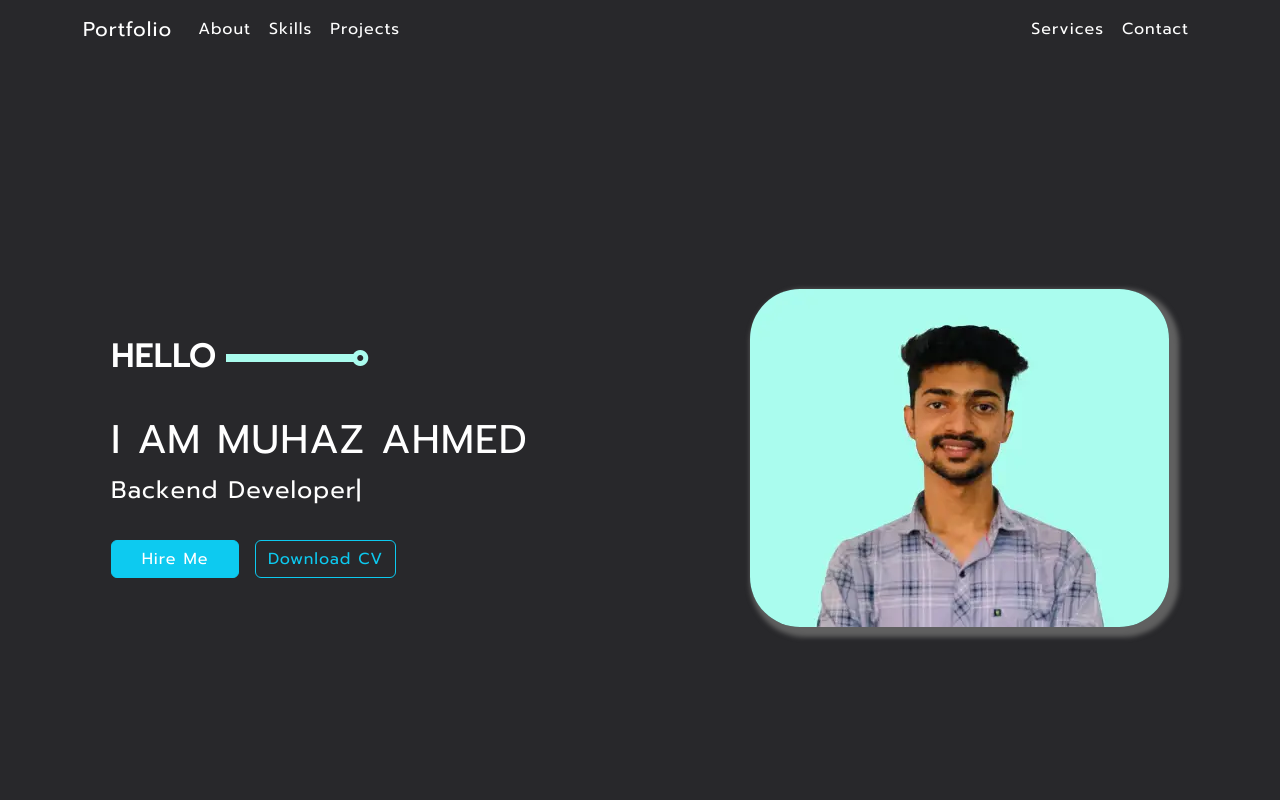
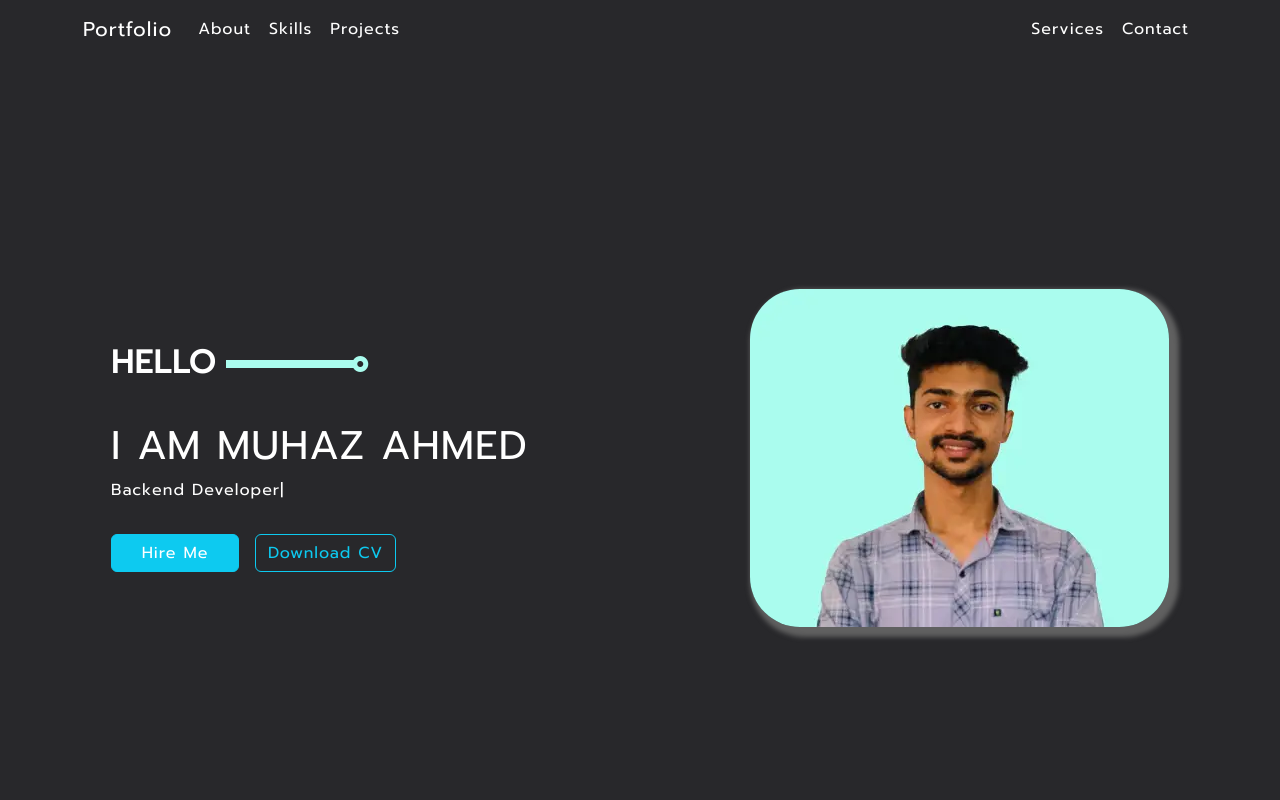
Before and after one commit to muhazAhmed/Portfolio, a React (Vite) app: page / in a window 1280 px wide. Shown: the top 800 px of the page. Built offline with nearby package versions, Linux system fonts and the light colour scheme; no server answers.

Commit message:
Reduced don't size from home

```diff
--- a/src/components/home/Home.jsx
+++ b/src/components/home/Home.jsx
@@ -32,7 +32,7 @@ const Home = () => {
             ]}
             wrapper="span"
             speed={50}
-            style={{ fontSize: "1.5em", display: "inline-block" }}
+            style={{ fontSize: "1em", display: "inline-block" }}
             repeat={Infinity}
           />
         </div>
```
